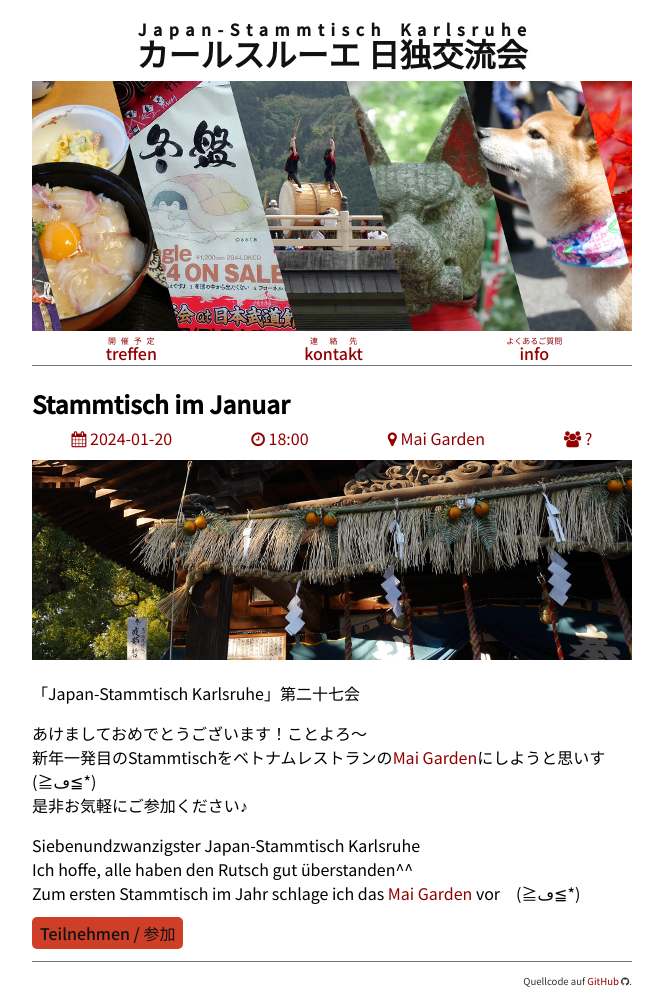
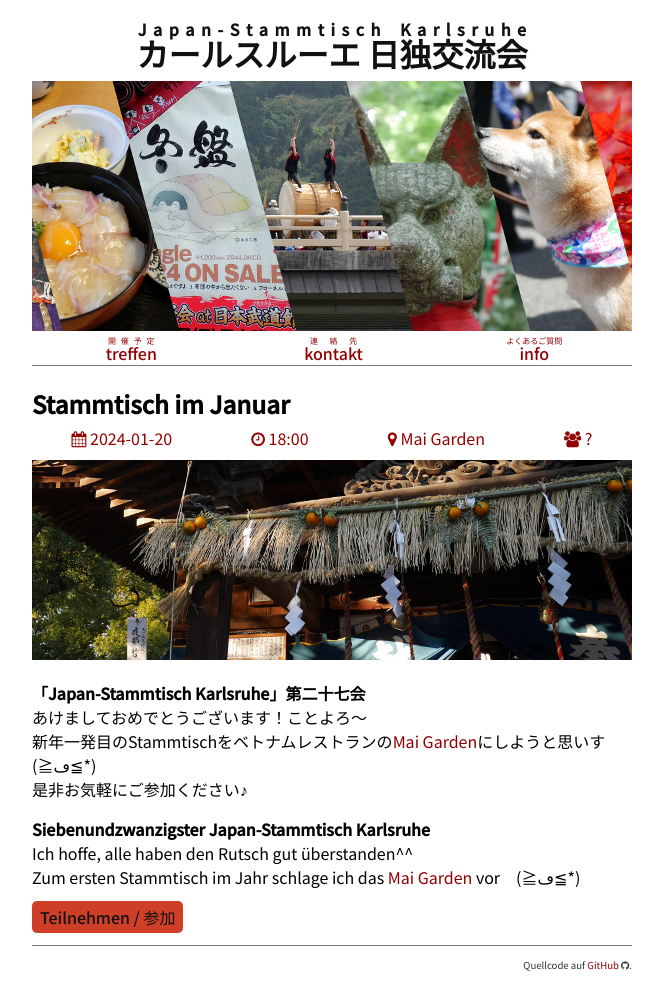
Before and after one commit to tcsch/japanstammtisch.github.io, a Jekyll site: the page built from _posts/2024-01-20-jan.md, in a window 1280 px wide. Shown: the whole page, without its empty margins (308-971 px from the left). Built offline with Jekyll 4.4.1, drawn with Linux system fonts in a browser that asks for light colours.

Commit message:
linebreaks 3

```diff
--- a/_posts/2024-01-20-jan.md
+++ b/_posts/2024-01-20-jan.md
@@ -9,14 +9,13 @@ img: "jan.jpg"
 ---
 
 
-「Japan-Stammtisch Karlsruhe」第二十七会
-
+**「Japan-Stammtisch Karlsruhe」第二十七会**
 あけましておめでとうございます！ことよろ～
 新年一発目のStammtischをベトナムレストランの<a href="https://maps.app.goo.gl/c6qTVrrZXhwME7EB9">Mai Garden</a>にしようと思いす　(≧ڡ≦*)
 是非お気軽にご参加ください♪
 
 
-Siebenundzwanzigster Japan-Stammtisch Karlsruhe
+**Siebenundzwanzigster Japan-Stammtisch Karlsruhe**
 Ich hoffe, alle haben den Rutsch gut überstanden^^
 Zum ersten Stammtisch im Jahr schlage ich das <a href="https://maps.app.goo.gl/c6qTVrrZXhwME7EB9">Mai Garden</a> vor　(≧ڡ≦*)
 
```
